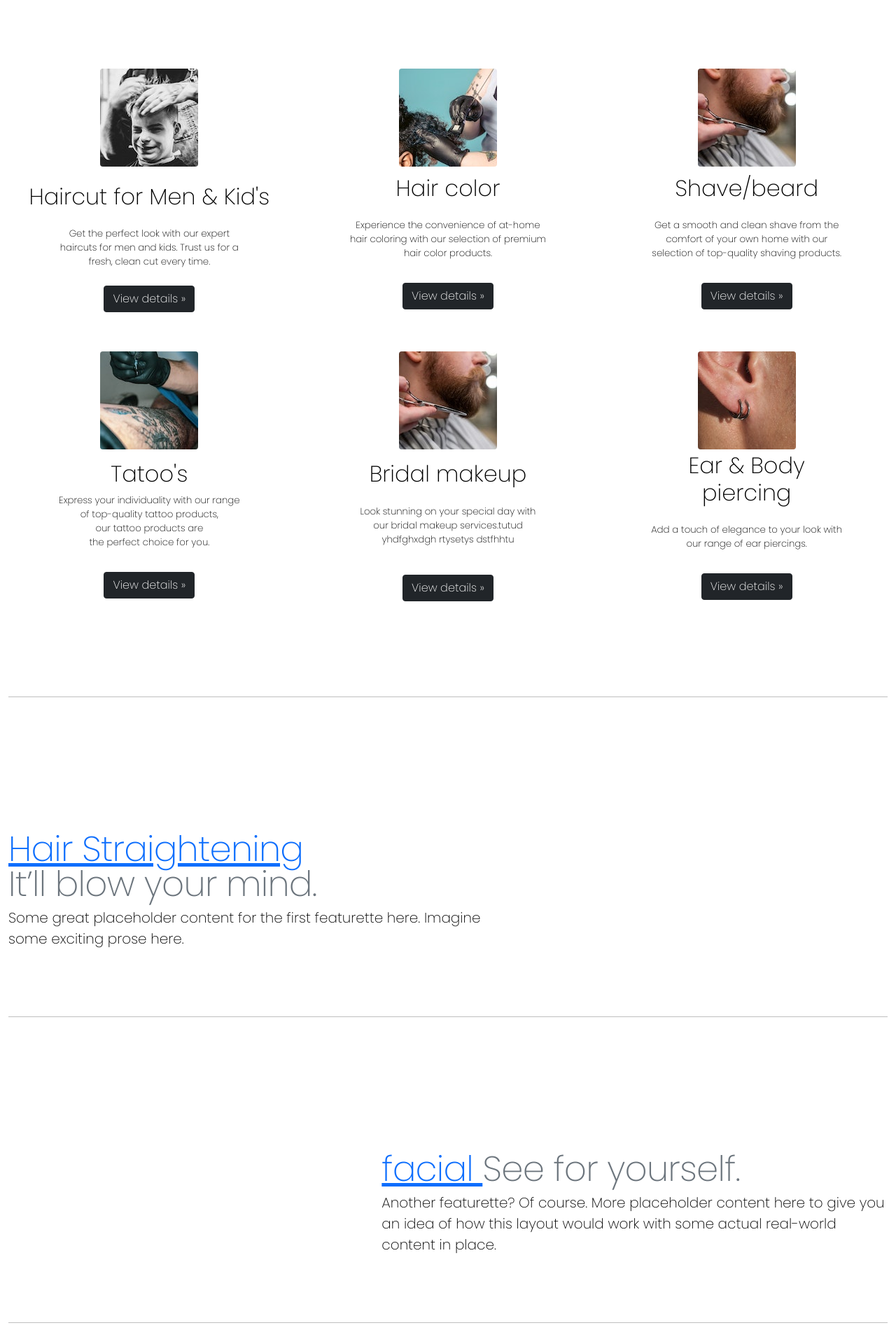
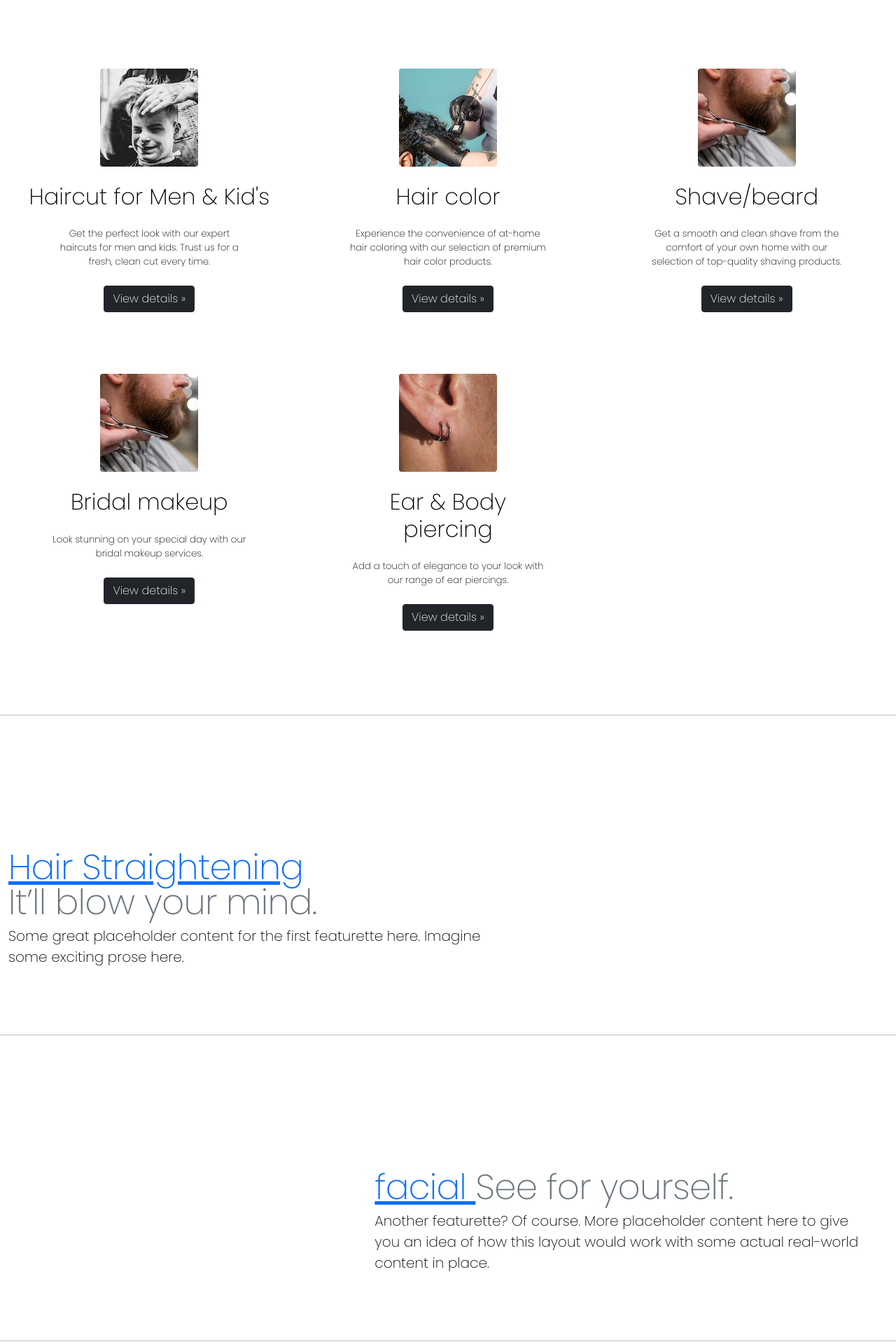
Before and after one commit to Prabhukum/mens_salon_project, a PHP site: page /phpmailer/ in a window 1280 px wide. Shown: the part 398-2318 px from the top of the page at 70% size. Run offline with PHP 8.4, Linux system fonts and the light colour scheme; a user stored in the database is signed in; data comes from the database, SQL or seed files in the repository; grey boxes are pictures that could not be loaded.

Commit message:
services in Index fetched by queries

```diff
--- a/app/haircut for men & kid's Card-Section.php
+++ b/app/haircut for men & kid's Card-Section.php
@@ -243,13 +243,12 @@ rel="stylesheet"
                 </div>
               </div>
             </div>
-            </div>
 
 
             <?php
                 }
             ?>
-
+            </div>
 
           <!-- Small devices -->
           <div class="container py-5 d-lg-none d-md-block d-sm-block">
--- a/index.php
+++ b/index.php
@@ -139,72 +139,41 @@
   ================================================== -->
   <!-- Wrap the rest of the page in another container to center all the content. -->
 
-  <div class="container-fluid marketing" id="scrolldown">
+
 
 
     <!-- Three columns of text below the carousel -->
-    <div class="row services">
-
-              <!---------------------haircut for men &kids ------------------------------------->
-
-        <div class="col-lg-4 mt-5 ">
-        <!-- <svg class="bd-placeholder-img rounded-circle" width="140" height="140" xmlns="http://www.w3.org/2000/svg" role="img" aria-label="Placeholder: 140x140" preserveAspectRatio="xMidYMid slice" focusable="false"><title>Placeholder</title><rect width="100%" height="100%" fill="#777"/><text x="50%" y="50%" fill="#777" dy=".3em">140x140</text></svg> -->
-       <a href="app\Hair color Card-Section.html"><img src="app/saloon/pexels-kevin-bidwell-9491365.jpg" class="rounded mb-2" width="140" height="140" alt=""></a>
-        <h2 class="mt-lg-3">Haircut for Men & Kid's</h2>
-        <p class="mt-lg-4 px-lg-5">Get the perfect look with our expert haircuts for men and kids. Trust us for a fresh, clean cut every time.</p>
-        <p><a class="btn btn-dark mt-lg-2" href="app\haircut for men & kid's Card-Section.php">View details &raquo;</a></p>
-      </div><!-- /.col-lg-4 -->
-
-       <!------------------------------------ Hair color -------------------->
-      <div class="col-lg-4 mt-5">
-        <!-- <svg class="bd-placeholder-img rounded-circle" width="140" height="140" xmlns="http://www.w3.org/2000/svg" role="img" aria-label="Placeholder: 140x140" preserveAspectRatio="xMidYMid slice" focusable="false"><title>Placeholder</title><rect width="100%" height="100%" fill="#777"/><text x="50%" y="50%" fill="#777" dy=".3em">140x140</text></svg> -->
-        <a href="app\Hair color Card-Section.html"><img src="app/saloon/pexels-john-diez-7389074.jpg" class="mb-2  hover-zoom ripple rounded ripple-surface" width="140" height="140" alt=""></a>
-        <h2 class="mt-lg-1">Hair color</h2>
-        <p class="mt-lg-4 px-lg-5">Experience the convenience of at-home hair coloring with our selection of premium hair color products.</p>
-        <p><a class="btn btn-dark mt-lg-3" href="app\Hair color Card-Section.html">View details &raquo;</a></p>
-      </div><!-- /.col-lg-4 -->
-
-      <!------------------------------------- shave/beard ---------------------------------------------- -->
-      <div class="col-lg-4 mt-5">
-        <!-- <svg class="bd-placeholder-img rounded-circle" width="140" height="140" xmlns="http://www.w3.org/2000/svg" role="img" aria-label="Placeholder: 140x140" preserveAspectRatio="xMidYMid slice" focusable="false"><title>Placeholder</title><rect width="100%" height="100%" fill="#777"/><text x="50%" y="50%" fill="#777" dy=".3em">140x140</text></svg> -->
-        <a href="Shave_Beard_Card_Section.html"><img src="app/saloon/pexels-cottonbro-studio-3998419 (1).jpg" class="rounded mb-2" width="140" height="140" alt=""></a>
-        <h2 class="mt-lg-1">Shave/beard</h2>
-        <p class="mt-lg-4 px-lg-5">Get a smooth and clean shave from the comfort of your own home with our selection of top-quality shaving products.</p>
-        <p><a class="btn btn-dark mt-lg-3" href="app\Shave_Beard_Card_Section.html">View details &raquo;</a></p>
-       </div><!-- /.col-lg-4 -->
-    </div><!-- /.row -->
-
-    <div class="row">
-      <!------------------------------------- tatoo ------------------------------------------>
-      <div class="col-lg-4  p-3 ">
-        <!-- <svg class="bd-placeholder-img rounded-circle" width="140" height="140" xmlns="http://www.w3.org/2000/svg" role="img" aria-label="Placeholder: 140x140" preserveAspectRatio="xMidYMid slice" focusable="false"><title>Placeholder</title><rect width="100%" height="100%" fill="#777"/><text x="50%" y="50%" fill="#777" dy=".3em">140x140</text></svg> -->
-        <a href="Tatoo Card-Section.html"><img src="app/saloon/pexels-fulvio-pessi-4655687.jpg" class="rounded" width="140" height="140" alt=""></a>
-        <h2 class="mt-lg-3">Tatoo's</h2>
-        <p>Express your individuality with our range <br>of top-quality tattoo products,<br>our tattoo products are <br>the perfect choice for you.</p>
-        <p><a class="btn btn-dark mt-lg-3" href="app\Tatoo Card-Section.html" >View details &raquo;</a></p>
-      </div><!-- /.col-lg-4 -->
 
 
-     <!---------------------------------- bridal makeup -------------------------------------->
-      <div class="col-lg-4 p-3">
-        <!-- <svg class="bd-placeholder-img rounded-circle" width="140" height="140" xmlns="http://www.w3.org/2000/svg" role="img" aria-label="Placeholder: 140x140" preserveAspectRatio="xMidYMid slice" focusable="false"><title>Placeholder</title><rect width="100%" height="100%" fill="#777"/><text x="50%" y="50%" fill="#777" dy=".3em">140x140</text></svg> -->
-        <a href="Bridal_Makeup_Card_Section.html"><img src="app/saloon/pexels-cottonbro-studio-3998419 (1).jpg" class="rounded" width="140" height="140" alt=""></a>
-        <h2 class="mt-lg-3">Bridal makeup</h2>
-        <p class="mt-lg-4 px-lg-5">Look stunning on your special day with our bridal makeup services.tutud yhdfghxdgh rtysetys dstfhhtu</p>
-        <p><a class="btn btn-dark mt-lg-4" href="app\Bridal_Makeup_Card_Section.html">View details &raquo;</a></p>
-      </div><!-- /.col-lg-4 -->
+<!---------------------haircut for men &kids ------------------------------------->
+      <?php
+        $statement = $pdo->prepare("SELECT * FROM tbl_services where s_is_active=?");
+        // $statement = $pdo->prepare("SELECT * FROM tbl_product");
+        $statement->execute(array(1));
+        $result = $statement->fetchAll(PDO::FETCH_ASSOC);
+        $i = 0;
+        foreach ($result as $row) {
+          if($i == 0 || $i == 3){
+            echo ' <div class="container-fluid marketing" id="scrolldown"><div class="row services">';
+          }
+      ?>
+        <div class="col-lg-4 mt-5 ">
+          <a href="app\<?php echo $row['s_link']; ?>"><img src="app/saloon/<?php echo $row['s_image']; ?>" class="rounded mb-2" width="140" height="140" alt=""></a>
+          <h2 class="mt-lg-3"><?php echo $row['s_name']; ?></h2>
+          <p class="mt-lg-4 px-lg-5"><?php echo $row['s_desc']; ?></p>
+          <p><a class="btn btn-dark mt-lg-2" href="app\<?php echo $row['s_link']; ?>">View details &raquo;</a></p>
+        </div>
 
-      <!------------------------------ ear &body piercing -------------------------------------------->
-      <div class="col-lg-4  p-3">
-        <!-- <svg class="bd-placeholder-img rounded-circle" width="140" height="140" xmlns="http://www.w3.org/2000/svg" role="img" aria-label="Placeholder: 140x140" preserveAspectRatio="xMidYMid slice" focusable="false"><title>Placeholder</title><rect width="100%" height="100%" fill="#777"/><text x="50%" y="50%" fill="#777" dy=".3em">140x140</text></svg> -->
-        <a href="Ear & Body Piercing.html" ><img src="app/saloon/pexels-maiza-campos-11390512.jpg"class="rounded" width="140" height="140" alt=""></a>
-        <h2 class="mt-lg-1">Ear & Body <br>piercing</h2>
-        <p class="mt-lg-4 px-lg-5">Add a touch of elegance to your look with our range of ear piercings.</p>
-        <p><a class="btn btn-dark mt-lg-3" href="app\Ear & Body Piercing.html">View details &raquo;</a></p>
-       </div><!-- /.col-lg-4 -->
-    </div><!-- /.row -->
+     <?php
+          if($i == 2 || $i == 5){
+            echo '</div></div>';
+          }
+          $i++;
+        }
+      ?>
 
 <!----------------------------------------------------------------------------------------------------------->
+
 
     <!----------------- START THE FEATURETTES ------------>
 
```
Also changed, not shown: db/saloon.sql (+49 -14 lines).
